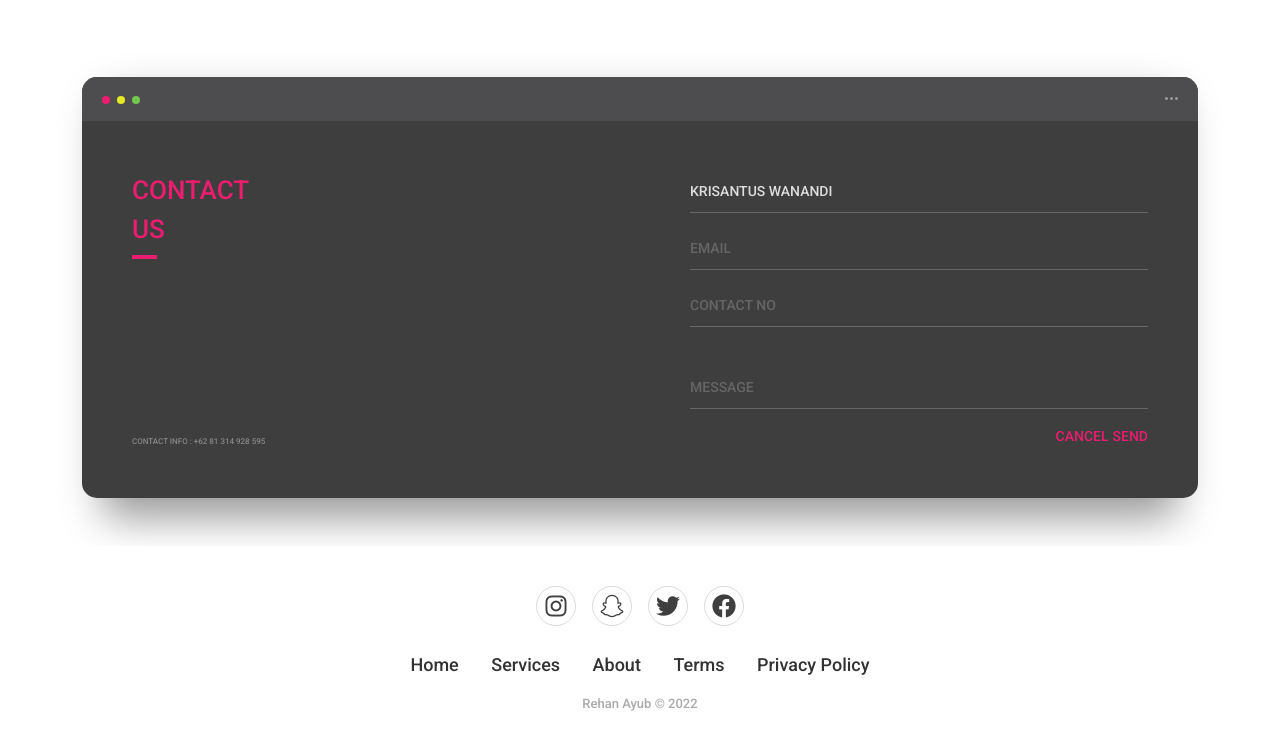
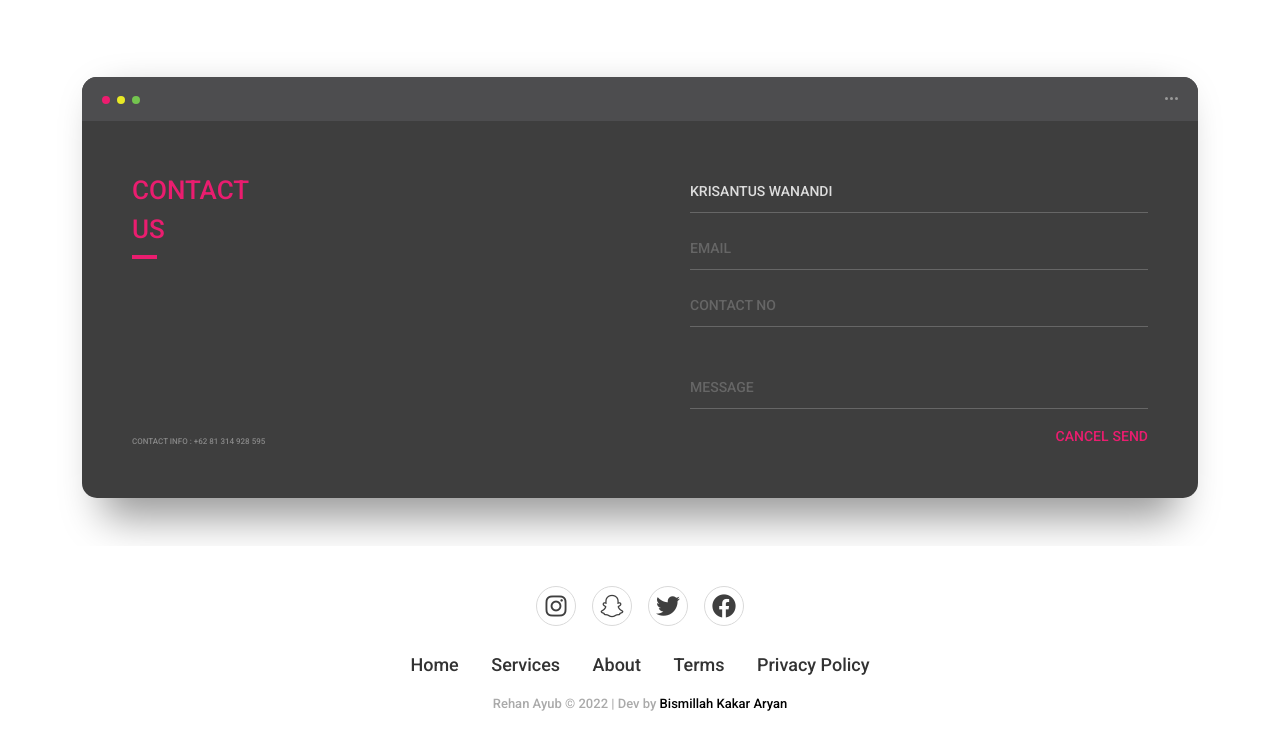
Before and after one commit to bismillahkakararyan/Rehan-ayub, a plain HTML site: page index.html in a window 1280 px wide. Shown: the part 3658-4408 px from the top of the page. Drawn offline with nearby package versions, Linux system fonts and the light colour scheme.

Commit message:
copyright commit

```diff
--- a/index.html
+++ b/index.html
@@ -292,7 +292,7 @@
           <li class="list-inline-item"><a href="#">Terms</a></li>
           <li class="list-inline-item"><a href="#">Privacy Policy</a></li>
       </ul>
-      <p class="copyright">Rehan Ayub © 2022</p>
+      <p class="copyright">Rehan Ayub © 2022 | Dev by <a style="text-decoration: none;color: #000;"  href="https://www.facebook.com/aryanbismillah/">Bismillah Kakar Aryan</a></p>
   </footer>
 </div>
 
```
